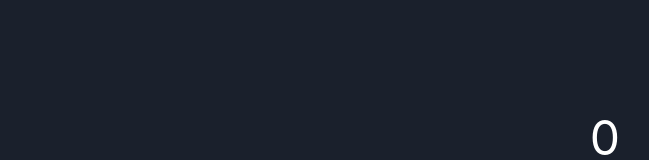
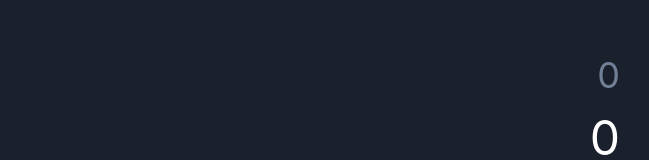
Before and after one commit to ViniciosTI/Calculadora, a React (Create React App) app in the folder calc/: page / in a window 1280 px wide. Shown: the top 160 px of the page, without its empty margins (340-989 px from the left). Built offline with nearby package versions, Linux system fonts and the light colour scheme.

Commit message:
Troquei a string por uma lista

```diff
--- a/calc/src/App.js
+++ b/calc/src/App.js
@@ -4,32 +4,34 @@ import Button from "./componentes/button";
 
 class App extends React.Component {
   state = {
-    calc: "",
+    calc: [],
     num: "0"
   }
   getNumero(val) {// 0...9
     let st = this.state
-    if (st.num == "0" && val != ",") st.num = ""
-    if (!st.num.includes(",") || (st.num.includes(",") && val != ",")) this.setValor(val)
+    if (st.num === "0" && val !== ",") st.num = ""
+    if (!st.num.includes(",") || (st.num.includes(",") && val !== ",")) this.setValor(val)
   }
   getOperacao(val) { // + - * / %
     let st = this.state
-    if(!Number.isInteger(st.calc.substring(st.calc.length-1)) && st.num != "0"){
-      let c = st.num + val
-      this.setState({ calc: st.calc + c })
-      this.setState({ num: "0" })
-    }
+    let aux = st.calc
+    if (st.num !== "0") aux.push(st.num)
+    if (Number.isInteger(parseInt(st.calc[st.calc.length - 1]))) aux.push(val)
+    this.setState({
+      calc: aux,
+      num: "0"
+    })
   }
   mudaSinal() { // ±
     let st = this.state
-    if (st.num != "0") {
+    if (st.num !== "0") {
       if (st.num.includes("-")) this.setState({ num: st.num.substring(1) })
       if (!st.num.includes("-")) this.setState({ num: "-" + st.num })
     }
   }
   limpaConteudo() { // ac
     this.setState({
-      calc: "",
+      calc: [],
       num: "0"
     })
   }
@@ -38,14 +40,36 @@ class App extends React.Component {
       num: this.state.num + val
     })
   }
+  calcula() {
+    fetch("http://localhost:8000/api", {
+      method: 'POST',
+      body: JSON.stringify(this.montaString())
+    })
+      .then(res => res.json())
+      .then(res => console.log(res))
+  }
+  montaString() {
+    let st = this.state
+    let r = ""
+    for (let i in st.calc) {
+      r += " " + st.calc[i]
+    }
+    if (r.trim() !== "")
+      return r.trim()
+    if (r.trim() === "")
+      return st.num
+  }
+
 
   render() {
-    const { num, calc } = this.state
+    const { num } = this.state
     return (
       <div className={"py-12 items-center"}>
         <div className="flex flex-col mx-auto">
           <input style={{ paddingRight: "25%" }}
-            className="text-right w-full text-2xl md:text-3xl lg:text-4xl bg-transparent text-gray-600" type="text" disabled value={calc} />
+            className="text-right w-full text-2xl md:text-3xl lg:text-4xl bg-transparent text-gray-600" type="text" disabled value={
+              this.montaString()
+            } />
         </div>
         <div className="flex flex-col mx-auto ">
           <input style={{ paddingRight: "25%" }}
@@ -115,7 +139,7 @@ class App extends React.Component {
             <Button getValor={() => this.getNumero(",")}>
               ,
         </Button>
-            <Button getValor={() => this.calcula("=")} cor="amarelo">
+            <Button getValor={() => this.calcula()} cor="amarelo">
               =
         </Button>
           </div>
```
